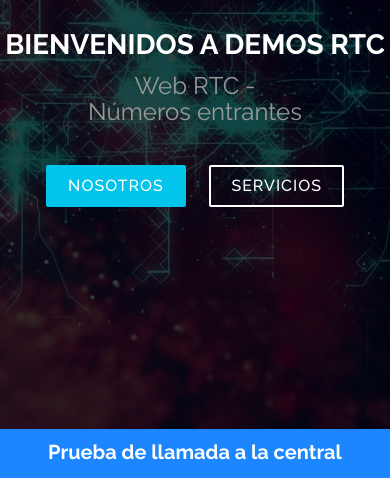
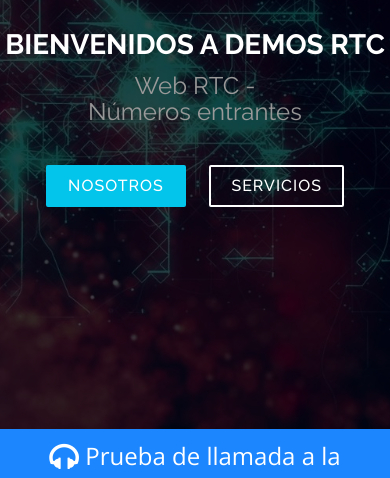
Before and after one commit to pereyradaniel/demosrtc, a website: page index.html in a window 390 px wide. Shown: the part 365-843 px from the top of the page. Drawn offline with nearby package versions, Linux system fonts and the light colour scheme.

Commit message:
cambio boton flotante

```diff
--- a/css/style.css
+++ b/css/style.css
@@ -95,24 +95,20 @@
     writing-mode: vertical-rl; */
     color: white;
     text-align: center;
-    padding-top: 9px;
+    /* padding-top: 9px; */
     font-weight: 500;
 }
 
-.fixed-bottom h3:hover{
-  font-weight: 700;
+.fixed-bottom .service-icon-2{
+  font-size: 24px;
+  color: white;
+  text-align: center;
+  padding:10px;
+ }
 
-}
-@media (max-width: 768px) {
-  .fixed-bottom h3 {
-    font-size: 20px;
-    padding-top: 12px;
-    font-weight: 700;
-
-  }
-}
-
-
+ .fixed-bottom .service-icon-2 a {
+   color: white;
+ }
 
 #hero {
   display: table;
--- a/index.html
+++ b/index.html
@@ -465,7 +465,7 @@
 
    <!-- llamada a la acción -->
    <div class="fixed-bottom">
-    <div><a href="https://demos-webrtc.ddns.net/click2call/contact/?callId=886b080d-f46b-4e33-bc02-95149bf44589" target="_blank"><h3>Prueba de llamada a la central</h3></a></div>
+    <div class="service-icon-2"><a href="https://demos-webrtc.ddns.net/click2call/contact/?callId=886b080d-f46b-4e33-bc02-95149bf44589" target="_blank"><i class="fa fa-headphones fa-lg"></i> Prueba de llamada a la Central</a></div>
   </div>
 
   <!-- Required JavaScript Libraries -->
```
